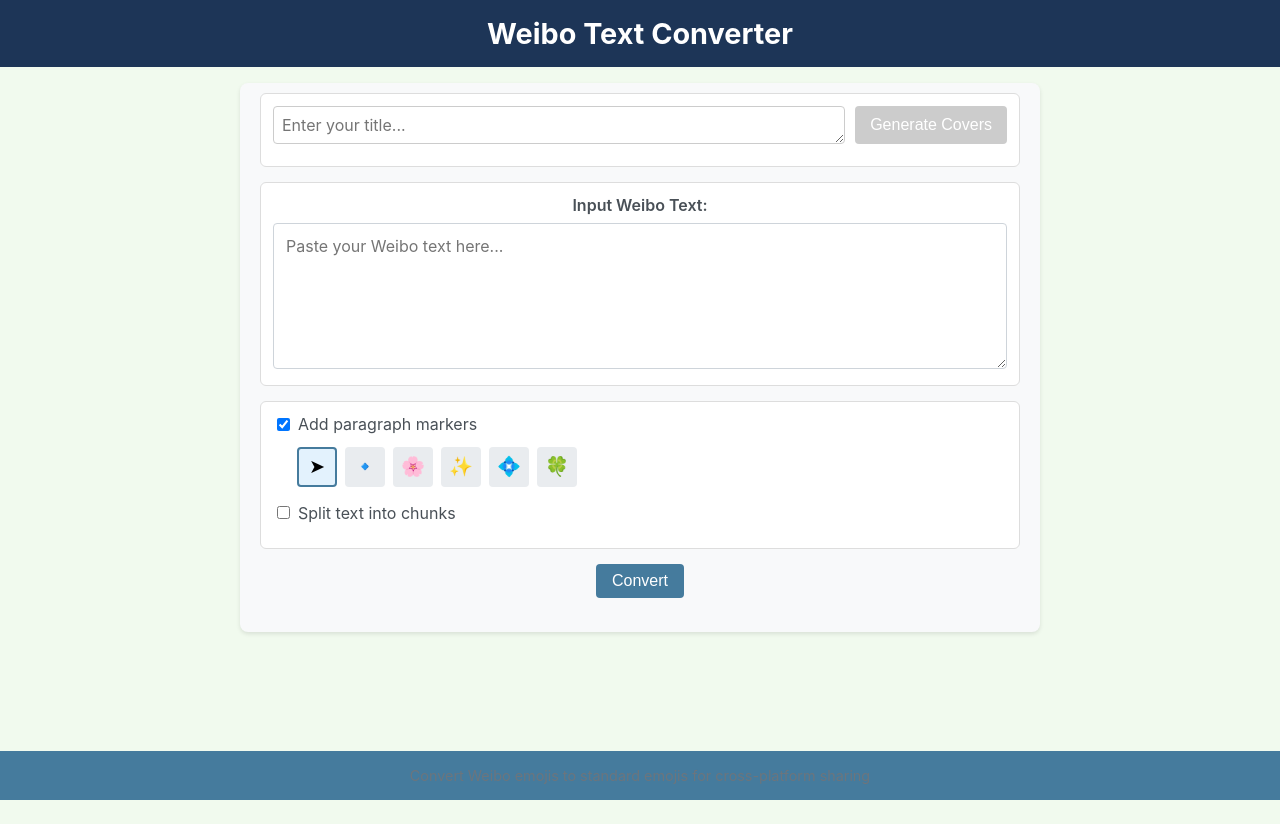
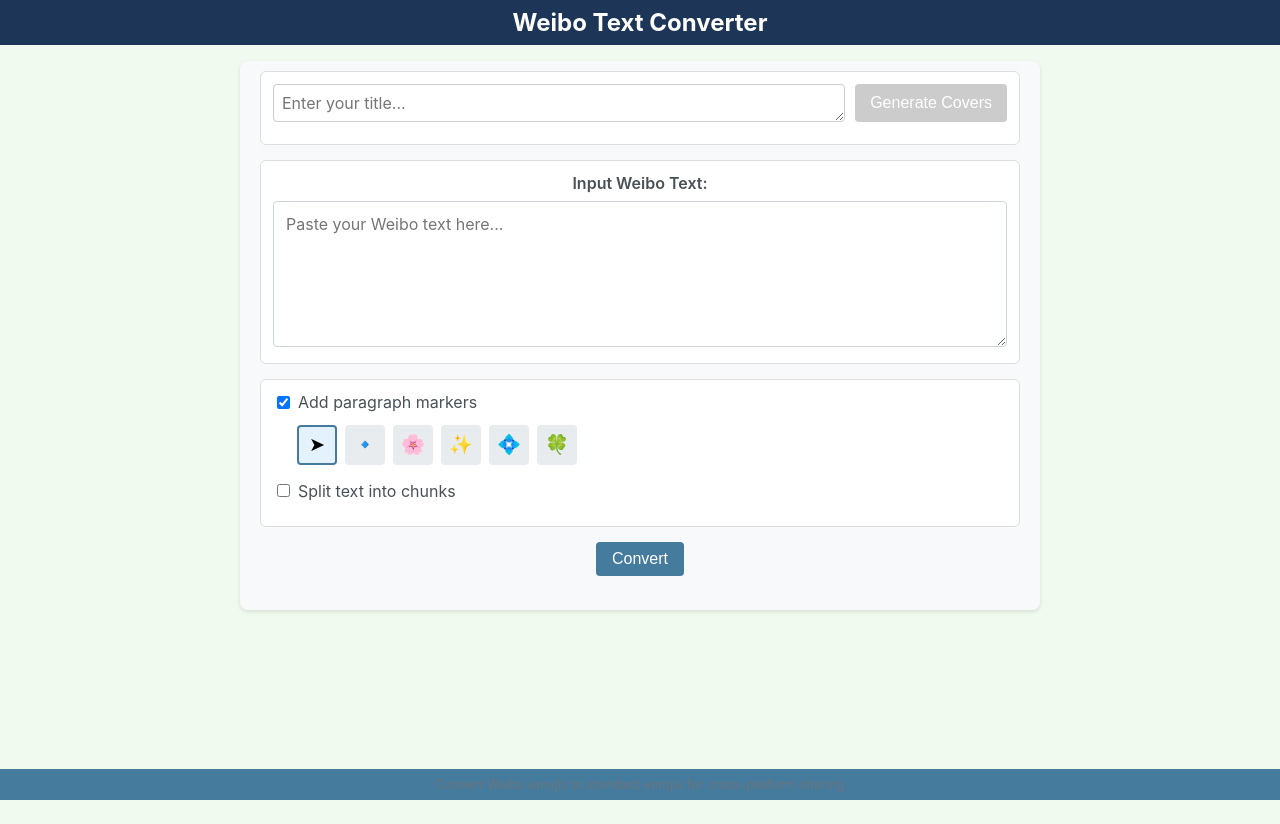
Before and after one commit to yangyan616/weibo-text-converter, a React (Create React App) app: page / in a window 1280 px wide. Built offline with nearby package versions, Linux system fonts and the light colour scheme; a web font is replaced by a local one.

Commit message:
make banner smaller

```diff
--- a/src/App.css
+++ b/src/App.css
@@ -7,13 +7,13 @@
 
 .App-header {
   background-color: #1d3557;
-  padding: 1rem 0;
+  padding: 0.5rem 0;
   color: white;
 }
 
 .App-header h1 {
   margin: 0;
-  font-size: 1.8rem;
+  font-size: 1.5rem;
 }
 
 main {
@@ -23,12 +23,12 @@
 }
 
 footer {
-  padding: 1rem 0;
+  padding: 0.5rem 0;
   background-color: #457b9d;
   color: white;
 }
 
 footer p {
   margin: 0;
-  font-size: 0.9rem;
+  font-size: 0.8rem;
 }
--- a/src/components/WeiboConverter.tsx
+++ b/src/components/WeiboConverter.tsx
@@ -102,13 +102,45 @@
   };
 
   const handleCopy = (text: string, chunkIndex: number | null = null) => {
-    navigator.clipboard.writeText(text).then(() => {
+    // Try to use the clipboard API with a fallback for mobile
+    const copyToClipboard = async (textToCopy: string) => {
+      try {
+        // Modern API - primary method
+        if (navigator.clipboard && navigator.clipboard.writeText) {
+          await navigator.clipboard.writeText(textToCopy);
+          return true;
+        }
+
+        // Fallback 1: execCommand method (works on some mobile browsers)
+        const textArea = document.createElement('textarea');
+        textArea.value = textToCopy;
+        textArea.style.position = 'fixed';
+        textArea.style.left = '-999999px';
+        textArea.style.top = '-999999px';
+        document.body.appendChild(textArea);
+        textArea.focus();
+        textArea.select();
+
+        const success = document.execCommand('copy');
+        document.body.removeChild(textArea);
+        return success;
+      } catch (err) {
+        console.error('Failed to copy text:', err);
+        return false;
+      }
+    };
+
+    copyToClipboard(text).then(success => {
+      if (success) {
         setShowCopied(true);
         setCopiedChunkIndex(chunkIndex);
         setTimeout(() => {
           setShowCopied(false);
           setCopiedChunkIndex(null);
         }, 2000);
+      } else {
+        alert('Copy failed. Please select and copy the text manually.');
+      }
     });
   };
 
```
Lines whose indentation alone changed are shown as unchanged.
